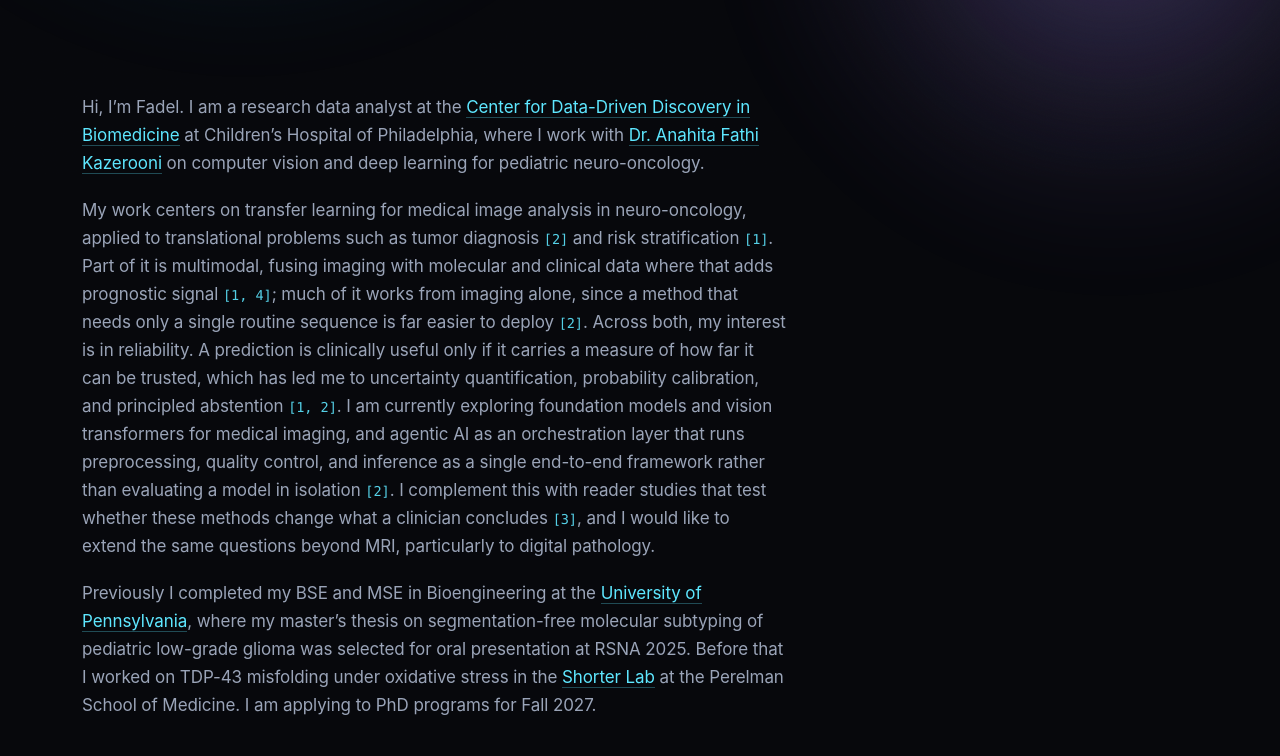
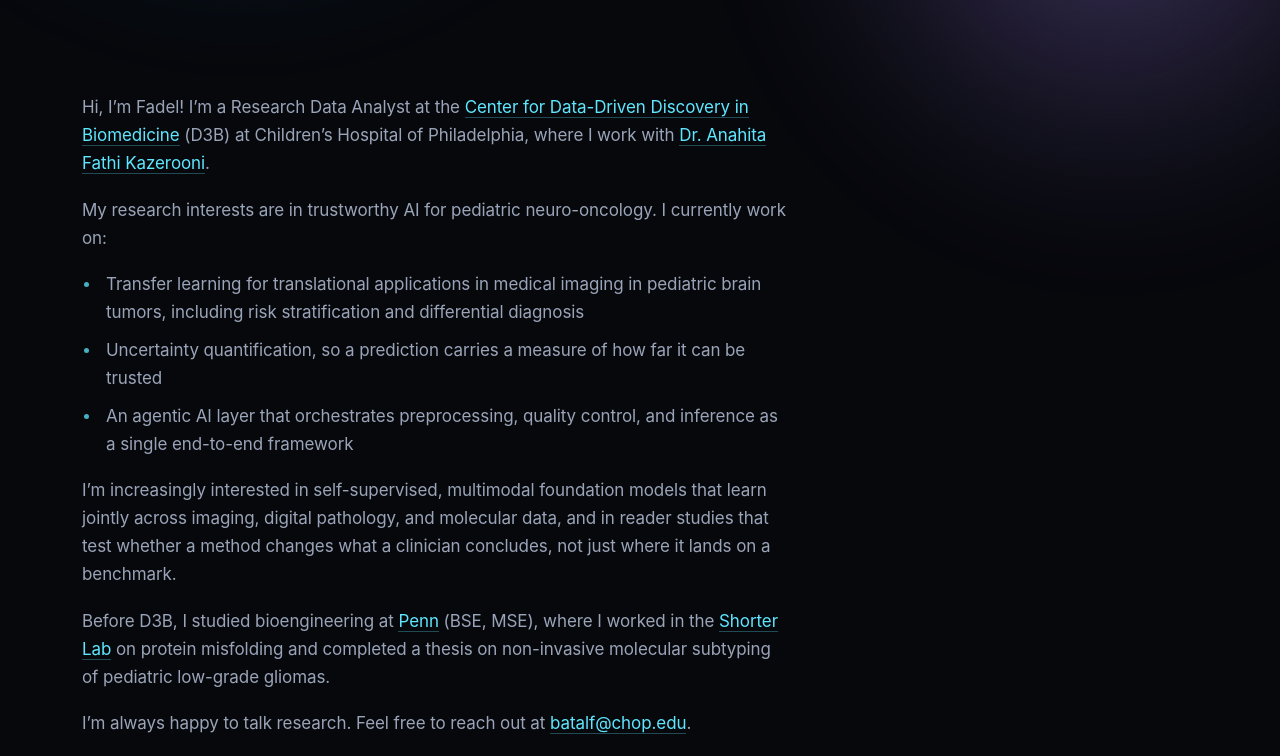
Before and after one commit to fadelbt2002/fadelbt2002.github.io, a plain HTML site: page index.html in a window 1280 px wide. Shown: the part 624-1380 px from the top of the page. Drawn offline with Linux system fonts and the light colour scheme.

Commit message:
Rewrite About: trustworthy AI framing, three current directions, shorter background

```diff
--- a/index.html
+++ b/index.html
@@ -54,35 +54,34 @@
   </header>
 
   <section class="intro reveal">
-    <p>Hi, I&rsquo;m Fadel. I am a research data analyst at the
-    <a href="https://d3b.center/">Center for Data-Driven Discovery in Biomedicine</a> at
+    <p>Hi, I&rsquo;m Fadel! I&rsquo;m a Research Data Analyst at the
+    <a href="https://d3b.center/">Center for Data-Driven Discovery in Biomedicine</a> (D3B) at
     Children&rsquo;s Hospital of Philadelphia, where I work with
-    <a href="https://www.chop.edu/doctors/fathi-kazerooni-anahita">Dr. Anahita Fathi Kazerooni</a>
-    on computer vision and deep learning for pediatric neuro-oncology.</p>
+    <a href="https://www.chop.edu/doctors/fathi-kazerooni-anahita">Dr. Anahita Fathi Kazerooni</a>.</p>
 
-    <p>My work centers on transfer learning for medical image analysis in neuro-oncology, applied
-    to translational problems such as tumor diagnosis <a class="ref" href="#p2">[2]</a> and risk
-    stratification <a class="ref" href="#p1">[1]</a>. Part of it is multimodal, fusing imaging with
-    molecular and clinical data where that adds prognostic signal
-    <a class="ref" href="#p1">[1,&nbsp;4]</a>; much of it works from imaging alone, since a method
-    that needs only a single routine sequence is far easier to deploy
-    <a class="ref" href="#p2">[2]</a>. Across both, my interest is in reliability. A prediction is
-    clinically useful only if it carries a measure of how far it can be trusted, which has led me
-    to uncertainty quantification, probability calibration, and principled abstention
-    <a class="ref" href="#p1">[1,&nbsp;2]</a>. I am currently exploring foundation models and
-    vision transformers for medical imaging, and agentic AI as an orchestration layer that runs
-    preprocessing, quality control, and inference as a single end-to-end framework rather than
-    evaluating a model in isolation <a class="ref" href="#p2">[2]</a>. I complement this with
-    reader studies that test whether these methods change what a clinician concludes
-    <a class="ref" href="#p3">[3]</a>, and I would like to extend the same questions beyond MRI,
-    particularly to digital pathology.</p>
+    <p>My research interests are in trustworthy AI for pediatric neuro-oncology. I currently work on:</p>
 
-    <p>Previously I completed my BSE and MSE in Bioengineering at the
-    <a href="https://be.seas.upenn.edu/">University of Pennsylvania</a>, where my master&rsquo;s
-    thesis on segmentation-free molecular subtyping of pediatric low-grade glioma was selected for
-    oral presentation at RSNA 2025. Before that I worked on TDP-43 misfolding under oxidative
-    stress in the <a href="https://www.shorterlab.com/">Shorter Lab</a> at the Perelman School of
-    Medicine. I am applying to PhD programs for Fall 2027.</p>
+    <ul class="interests">
+      <li>Transfer learning for translational applications in medical imaging in pediatric brain
+      tumors, including risk stratification and differential diagnosis</li>
+      <li>Uncertainty quantification, so a prediction carries a measure of how far it can be
+      trusted</li>
+      <li>An agentic AI layer that orchestrates preprocessing, quality control, and inference as a
+      single end-to-end framework</li>
+    </ul>
+
+    <p>I&rsquo;m increasingly interested in self-supervised, multimodal foundation models that
+    learn jointly across imaging, digital pathology, and molecular data, and in reader studies that
+    test whether a method changes what a clinician concludes, not just where it lands on a
+    benchmark.</p>
+
+    <p>Before D3B, I studied bioengineering at <a href="https://be.seas.upenn.edu/">Penn</a>
+    (BSE, MSE), where I worked in the <a href="https://www.shorterlab.com/">Shorter Lab</a> on
+    protein misfolding and completed a thesis on non-invasive molecular subtyping of pediatric
+    low-grade gliomas.</p>
+
+    <p>I&rsquo;m always happy to talk research. Feel free to reach out at
+    <a href="mailto:batalf@chop.edu">batalf@chop.edu</a>.</p>
   </section>
 
   <section id="publications" class="reveal">
--- a/style.css
+++ b/style.css
@@ -256,18 +256,28 @@ section { margin: 0 0 6rem; }
 .intro a { border-bottom: 1px solid rgba(94,231,255,.3); }
 .intro p { margin: 0 0 1.15rem; }
 
-/* inline pointers to the publication list below */
-a.ref {
-  font-family: var(--mono);
-  font-size: .8em;
-  white-space: nowrap;
-  border-bottom: none;
-  opacity: .9;
+/* interest list in the intro */
+.interests {
+  max-width: 44rem;
+  margin: 0 0 1.15rem;
+  padding: 0;
+  list-style: none;
 }
-a.ref:hover { opacity: 1; text-decoration: underline; }
-
-/* highlight a publication when an inline ref jumps to it */
-.pubs li:target .cite { color: var(--cyan); }
+.interests li {
+  position: relative;
+  padding-left: 1.5rem;
+  margin-bottom: .6rem;
+  color: var(--ink-dim);
+}
+.interests li::before {
+  content: "";
+  position: absolute;
+  left: .15rem; top: .72em;
+  width: 5px; height: 5px;
+  border-radius: 50%;
+  background: var(--cyan);
+  opacity: .75;
+}
 .label {
   display: flex;
   align-items: baseline;
```
